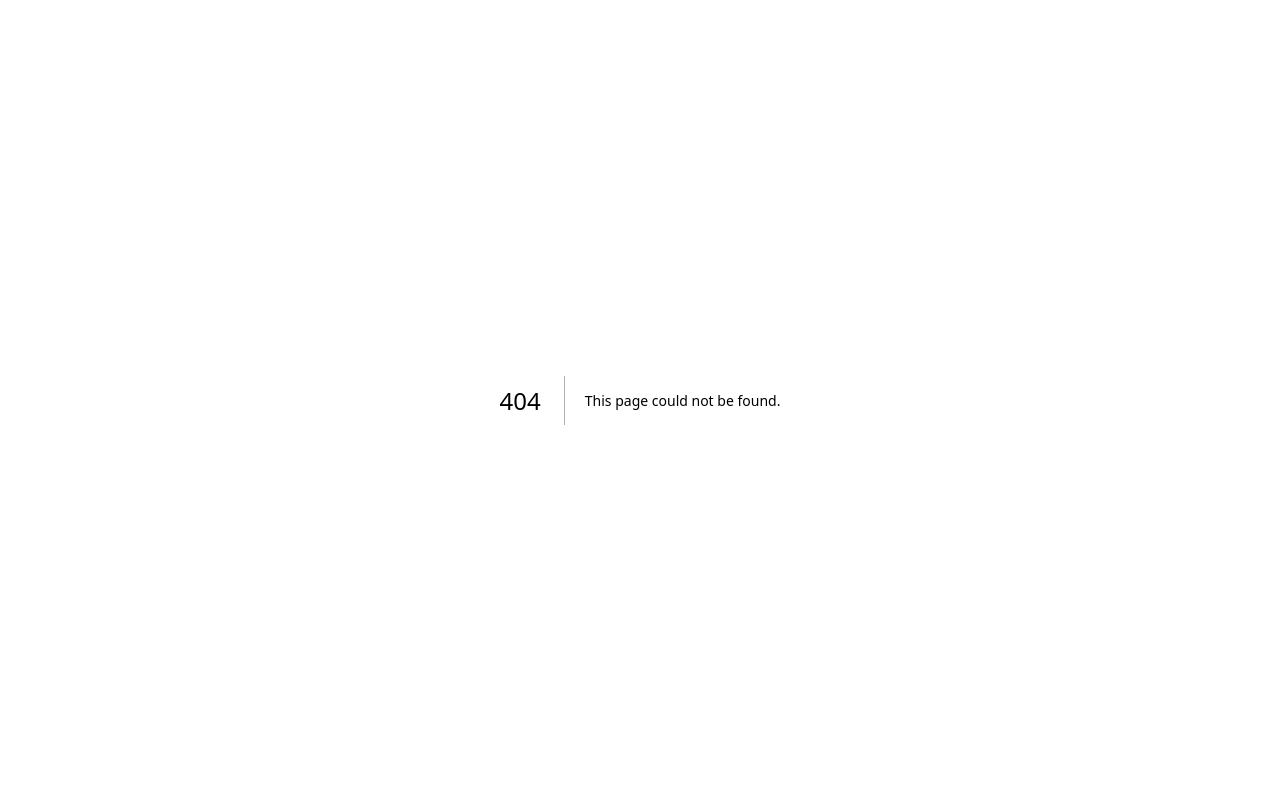
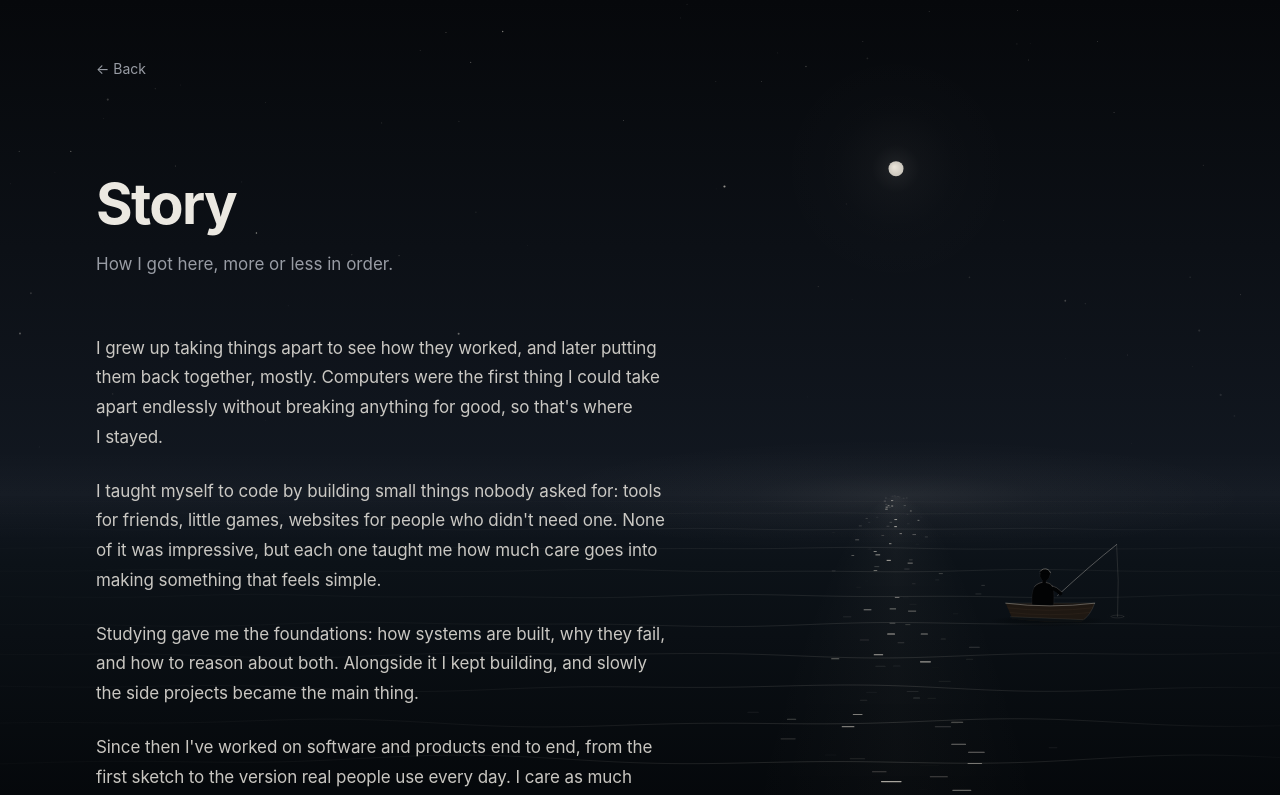
Before and after one commit to mahsuniakguel/mahsuni.com, a Next.js app: page /story in a window 1280 px wide. Before the commit this address had no page. Shown: the top 795 px of the page. Built offline with nearby package versions, Linux system fonts and the light colour scheme.

Commit message:
added story page

```diff
--- a/app/page.tsx
+++ b/app/page.tsx
@@ -1,3 +1,4 @@
+import Link from "next/link";
 import { Chat } from "@/components/chat";
 import { ProjectCard } from "@/components/project-card";
 import { ProjectRail } from "@/components/project-rail";
@@ -5,9 +6,13 @@ import { Sea } from "@/components/sea";
 import { projects } from "@/content/projects";
 import { site } from "@/content/site";
 import { socials } from "@/content/socials";
+import { story } from "@/content/story";
 import { getChatConfig } from "@/lib/chat/provider";
 
 const HORIZON_ID = "horizon";
+
+const navLink =
+  "rounded text-ink/80 underline decoration-ink/20 underline-offset-[5px] transition-colors hover:text-ink hover:decoration-ink/60";
 
 export default function Home() {
   const chatEnabled = getChatConfig() !== null;
@@ -23,24 +28,22 @@ export default function Home() {
         <p data-sea-avoid className="mt-4 max-w-[38ch] text-base leading-relaxed text-pretty tracking-[-0.005em] text-muted sm:mt-5 sm:text-[1.0625rem] short:mt-3">
           {site.tagline}
         </p>
-        {socials.length > 0 && (
-          <nav data-sea-avoid aria-label="Social profiles" className="mt-5 sm:mt-7 short:mt-4">
+        <nav data-sea-avoid aria-label="Links" className="mt-5 sm:mt-7 short:mt-4">
           <ul className="flex flex-wrap gap-x-5 gap-y-2 text-sm">
             {socials.map((s) => (
               <li key={s.label}>
-                  <a
-                    href={s.href}
-                    target="_blank"
-                    rel="noopener noreferrer me"
-                    className="rounded text-ink/80 underline decoration-ink/20 underline-offset-[5px] transition-colors hover:text-ink hover:decoration-ink/60"
-                  >
+                <a href={s.href} target="_blank" rel="noopener noreferrer me" className={navLink}>
                   {s.label}
                 </a>
               </li>
             ))}
+            <li>
+              <Link href="/story" className={navLink}>
+                {story.title}
+              </Link>
+            </li>
           </ul>
         </nav>
-        )}
       </header>
 
       {projects.length > 0 && (
--- a/app/sitemap.ts
+++ b/app/sitemap.ts
@@ -2,5 +2,5 @@ import type { MetadataRoute } from "next";
 import { site } from "@/content/site";
 
 export default function sitemap(): MetadataRoute.Sitemap {
-  return [{ url: site.url }];
+  return [{ url: site.url }, { url: `${site.url}/story` }];
 }
--- /dev/null
+++ b/app/story/page.tsx
@@ -0,0 +1,54 @@
+import type { Metadata } from "next";
+import Link from "next/link";
+import { Sea } from "@/components/sea";
+import { site } from "@/content/site";
+import { story } from "@/content/story";
+
+const HORIZON_ID = "story-horizon";
+
+const title = `${story.title} · ${site.name}`;
+
+export const metadata: Metadata = {
+  title,
+  description: story.intro,
+  alternates: { canonical: "/story" },
+  // Replaces the layout's openGraph and twitter objects as a whole, not field by field.
+  openGraph: { type: "website", url: "/story", siteName: site.name, title, description: story.intro },
+  twitter: { card: "summary_large_image", title, description: story.intro },
+};
+
+export default function StoryPage() {
+  return (
+    <main className="relative isolate min-h-dvh">
+      {/* The sea stays put while the story scrolls over it. */}
+      <div aria-hidden className="fixed inset-0 -z-10">
+        <Sea horizonId={HORIZON_ID} />
+        <div className="absolute inset-x-0 top-[62%]">
+          <div id={HORIZON_ID} />
+        </div>
+      </div>
+
+      <article className="gutter pt-10 pb-[max(4rem,env(safe-area-inset-bottom))] sm:pt-14 sm:pb-28">
+        <Link
+          href="/"
+          className="rounded text-sm text-muted transition-colors hover:text-ink"
+        >
+          ← Back
+        </Link>
+
+        <header className="mt-16 sm:mt-24">
+          <h1 className="text-[clamp(2rem,min(4.8vw,7dvh),3.5rem)] leading-none font-bold tracking-[-0.03em]">
+            {story.title}
+          </h1>
+          <p className="mt-4 text-base text-muted sm:mt-5 sm:text-[1.0625rem]">{story.intro}</p>
+        </header>
+
+        <div className="mt-10 max-w-[36rem] space-y-6 text-base leading-[1.75] text-pretty tracking-[-0.005em] text-ink/85 sm:mt-14 sm:text-[1.0625rem]">
+          {story.paragraphs.map((paragraph) => (
+            <p key={paragraph}>{paragraph}</p>
+          ))}
+        </div>
+      </article>
+    </main>
+  );
+}
--- a/components/sea.tsx
+++ b/components/sea.tsx
@@ -244,6 +244,10 @@ export function Sea({ horizonId }: { horizonId: string }) {
     };
 
     const draw = () => {
+      // A route kept hidden after navigating away has no size; the resize
+      // observer draws again once it's shown.
+      if (!width || !height) return;
+
       const anchor = document.getElementById(horizonId);
       const top = anchor
         ? anchor.getBoundingClientRect().top - parent.getBoundingClientRect().top
--- /dev/null
+++ b/content/story.ts
@@ -0,0 +1,16 @@
+// The story page (/story): your path so far, told as plain prose.
+//
+// Each string is one paragraph. The text below is a placeholder; replace it
+// with your own story.
+export const story = {
+  title: "Story",
+  intro: "How I got here, more or less in order.",
+  paragraphs: [
+    "I grew up taking things apart to see how they worked, and later putting them back together, mostly. Computers were the first thing I could take apart endlessly without breaking anything for good, so that's where I stayed.",
+    "I taught myself to code by building small things nobody asked for: tools for friends, little games, websites for people who didn't need one. None of it was impressive, but each one taught me how much care goes into making something that feels simple.",
+    "Studying gave me the foundations: how systems are built, why they fail, and how to reason about both. Alongside it I kept building, and slowly the side projects became the main thing.",
+    "Since then I've worked on software and products end to end, from the first sketch to the version real people use every day. I care as much about how something feels as how it works, and I've learned that the two are rarely separate.",
+    "Right now most of my attention goes to AI: what it changes about how we build, and what it makes possible that wasn't before. I'm interested in using it to make tools that are calmer, more useful, and more human, not just faster.",
+    "Outside of work I read a lot of philosophy, think about design, and try to spend enough time by the water to remember that not everything needs to be optimised.",
+  ],
+};
```
Lines whose indentation alone changed are shown as unchanged.
